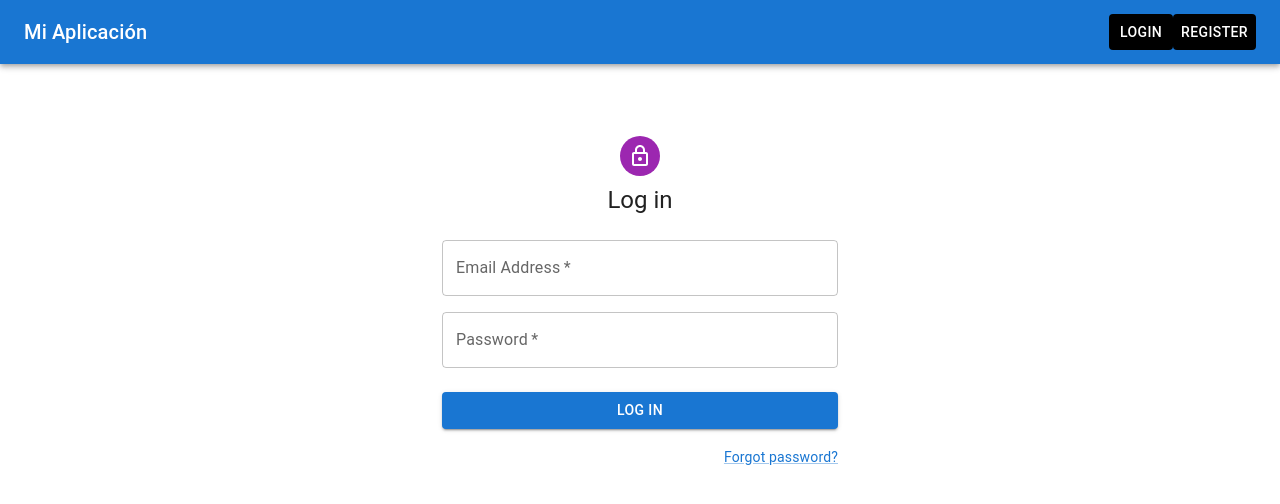
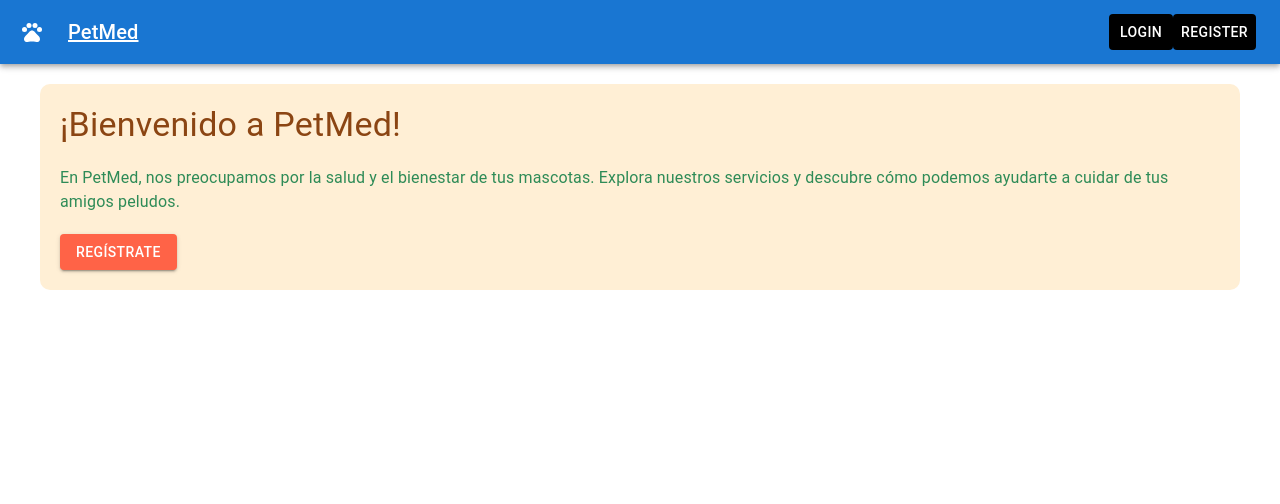
Before and after one commit to petetes93/APP_MASCOTAS, a React (Vite) app in the folder client/project/: page / in a window 1280 px wide. Shown: the top 504 px of the page. Built offline with nearby package versions, Linux system fonts and the light colour scheme.

Commit message:
añadido navegacion

```diff
--- a/client/project/src/App.jsx
+++ b/client/project/src/App.jsx
@@ -1,3 +1,4 @@
+// App.jsx
 import React from 'react'
 import { BrowserRouter as Router } from 'react-router-dom'
 import NavBar from './components/navbar/NavBar'
@@ -7,7 +8,6 @@ function App() {
   return (
     <Router>
       <NavBar />
-
       <AppRoutes />
     </Router>
   )
--- a/client/project/src/Routes.jsx
+++ b/client/project/src/Routes.jsx
@@ -1,17 +1,14 @@
 // AppRoutes.jsx
 import React from 'react'
 import { Routes, Route } from 'react-router-dom'
-
+import Home from './pages/Home/Home'
 import LogIn from './pages/login/LogIn'
 import SignUp from './pages/register/SignUps'
 
 const AppRoutes = () => {
   return (
     <Routes>
-      <Route
-        path='/'
-        element={<LogIn onLogin={() => {}} isAuthenticated={false} />}
-      />
+      <Route path='/' element={<Home />} />
       <Route
         path='/signup'
         element={<SignUp onClose={() => {}} onRegister={() => {}} />}
--- a/client/project/src/components/navbar/NavBar.jsx
+++ b/client/project/src/components/navbar/NavBar.jsx
@@ -7,8 +7,10 @@ import {
   Typography,
   createTheme,
   ThemeProvider,
+  IconButton,
 } from '@mui/material'
 import { Link, useNavigate } from 'react-router-dom'
+import PetsIcon from '@mui/icons-material/Pets' // Importa el icono Pets
 
 const blackTheme = createTheme()
 
@@ -37,12 +39,22 @@ const NavBar = () => {
     <ThemeProvider theme={blackTheme}>
       <AppBar position='static'>
         <Toolbar>
+          <IconButton
+            component={Link}
+            to='/'
+            color='inherit'
+            edge='start'
+            sx={{ mr: 2 }}
+          >
+            <PetsIcon /> {/* Icono Pets */}
+          </IconButton>
           <Typography
             variant='h6'
-            component='div'
+            component={Link}
+            to='/'
             sx={{ flexGrow: 1, color: 'white' }}
           >
-            Mi Aplicación
+            PetMed
           </Typography>
           {isAuthenticated ? (
             <Button
--- /dev/null
+++ b/client/project/src/pages/home/Home.jsx
@@ -0,0 +1,50 @@
+// Home.jsx
+import React from 'react'
+import { Typography, Container, Button } from '@mui/material'
+import { Link } from 'react-router-dom'
+
+const styles = {
+  container: {
+    backgroundColor: '#FFEFD5',
+    padding: '20px',
+    borderRadius: '10px',
+    marginTop: '20px',
+  },
+  welcomeText: {
+    color: '#8B4513',
+    marginBottom: '20px',
+  },
+  bodyText: {
+    color: '#2E8B57',
+    marginBottom: '20px',
+  },
+  signUpButton: {
+    backgroundColor: '#FF6347',
+    color: '#fff',
+  },
+}
+
+const PetMed = () => {
+  return (
+    <Container style={styles.container}>
+      <Typography variant='h4' component='h1' style={styles.welcomeText}>
+        ¡Bienvenido a PetMed!
+      </Typography>
+      <Typography variant='body1' paragraph style={styles.bodyText}>
+        En PetMed, nos preocupamos por la salud y el bienestar de tus mascotas.
+        Explora nuestros servicios y descubre cómo podemos ayudarte a cuidar de
+        tus amigos peludos.
+      </Typography>
+      <Button
+        component={Link}
+        to='/signup'
+        variant='contained'
+        style={styles.signUpButton}
+      >
+        Regístrate
+      </Button>
+    </Container>
+  )
+}
+
+export default PetMed
```
Also changed, not shown: client/project/src/components/body/body.jsx (deleted).
